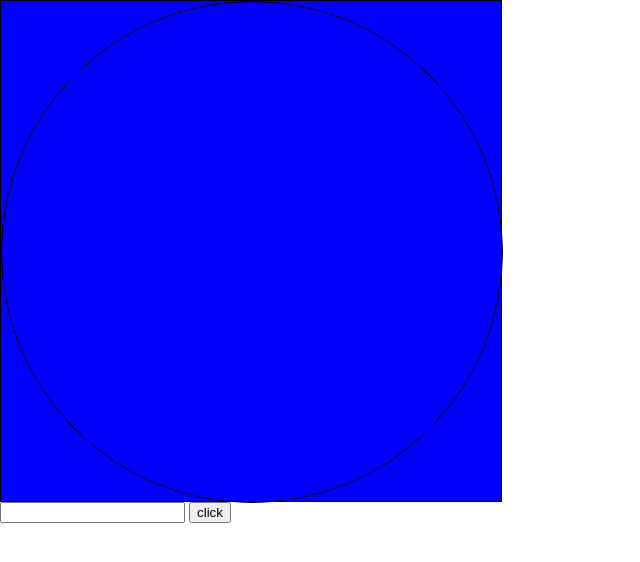
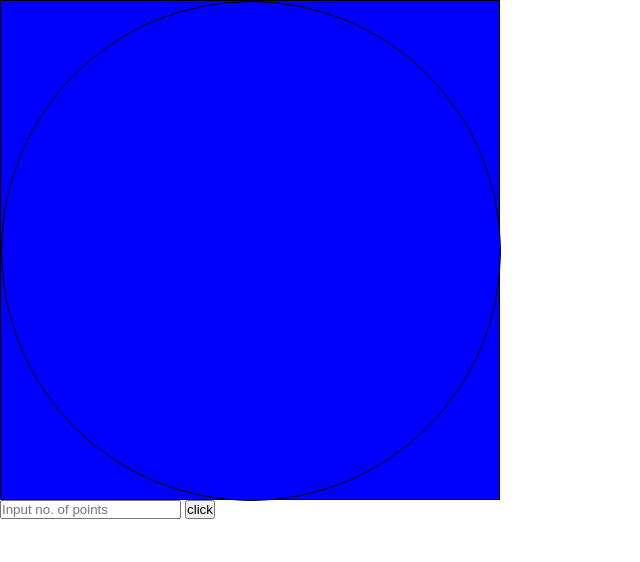
Before and after one commit to raghavgulia/pi-visualizer, a plain HTML site: page index.html in a window 1280 px wide. Both pictures are taken after a click on the button "click". Shown: the whole page, without its empty margins (0-640 px from the left). Drawn offline with Linux system fonts and the light colour scheme.

Commit message:
🥧🥧🥧

```diff
--- a/index.html
+++ b/index.html
@@ -4,16 +4,20 @@
     <meta charset="UTF-8" />
     <meta http-equiv="X-UA-Compatible" content="IE=edge" />
     <meta name="viewport" content="width=device-width, initial-scale=1.0" />
-    <title>Pi</title>
+    <title>PI</title>
     <link rel="stylesheet" href="style.css" />
     <script src="script.js" defer></script>
   </head>
   <body>
-
     <div class="cont">
-      <div class="square" id="h"><div class="circle square"></div></div>
+      <div class="square" id="square"><div class="circle square"></div></div>
     </div>
-    <input type="number" name="doit" id="doit">
-    <button id="howdi">click</button>
+    <input
+      type="number"
+      name="dots"
+      id="dots"
+      placeholder="Input no. of points"
+    />
+    <button id="button">click</button>
   </body>
 </html>
--- a/script.js
+++ b/script.js
@@ -1,22 +1,18 @@
-let count = 0;
-const doit = document.getElementById("doit");
-let dingdangdong = doit.value;
-const howdi = document.getElementById("howdi");
-const h= document.getElementById('h')
+const dotsInput = document.getElementById("dots");
+const button = document.getElementById("button");
+const square = document.getElementById("square");
 
-howdi.addEventListener("click", () => {
-  count = 0;
-  let dingdangdong = doit.value;
-  h.innerHTML=`<div class="circle square"></div>`;
-  for (let index = 0; index < dingdangdong; index++) {
-    //center is (250, -250)
+button.addEventListener("click", () => {
+  let count = 0;
+  square.innerHTML = `<div class="circle square"></div>`;
+  for (let index = 0; index < dotsInput.value; index++) {
     let x = Math.random() * 500;
     let y = Math.random() * 500;
-    const inside = (x - 250) ** 2 + (-y + 250) ** 2 < 250 ** 2;
+    const inside = (x - 250) ** 2 + (y - 250) ** 2 < 250 ** 2;
     if (inside) count++;
-    h.innerHTML += `<div class="dot circle" style="position:absolute;top:${y}px;left:${x}px;transform:translate(-50%, -50%);background-color:${
-      inside ? "red" : "black"
-    }"></div>`;
+    square.innerHTML += `<div class="dot circle ${
+      inside ? "inside" : ""
+    }" style="top:${y}px;left:${x}px;"></div>`;
   }
-  alert((count / dingdangdong) * 4);
+  alert((count / dotsInput.value) * 4);
 });
--- a/style.css
+++ b/style.css
@@ -1,21 +1,31 @@
-body{
+*,
+*::before,
+*::after {
   margin: 0;
   padding: 0;
   box-sizing: border-box;
 }
 
-.square{
+.square {
   width: 500px;
   height: 500px;
   background-color: blue;
   border: 1px solid black;
+  position: relative;
 }
 
-.circle{
+.circle {
   border-radius: 50%;
 }
 
-.dot{
+.dot {
   width: 10px;
   height: 10px;
+  background-color: black;
+  transform: translate(-50%, -50%);
+  position: absolute;
 }
+
+.inside {
+  background-color: red;
+}
```
Lines whose indentation alone changed are shown as unchanged.
